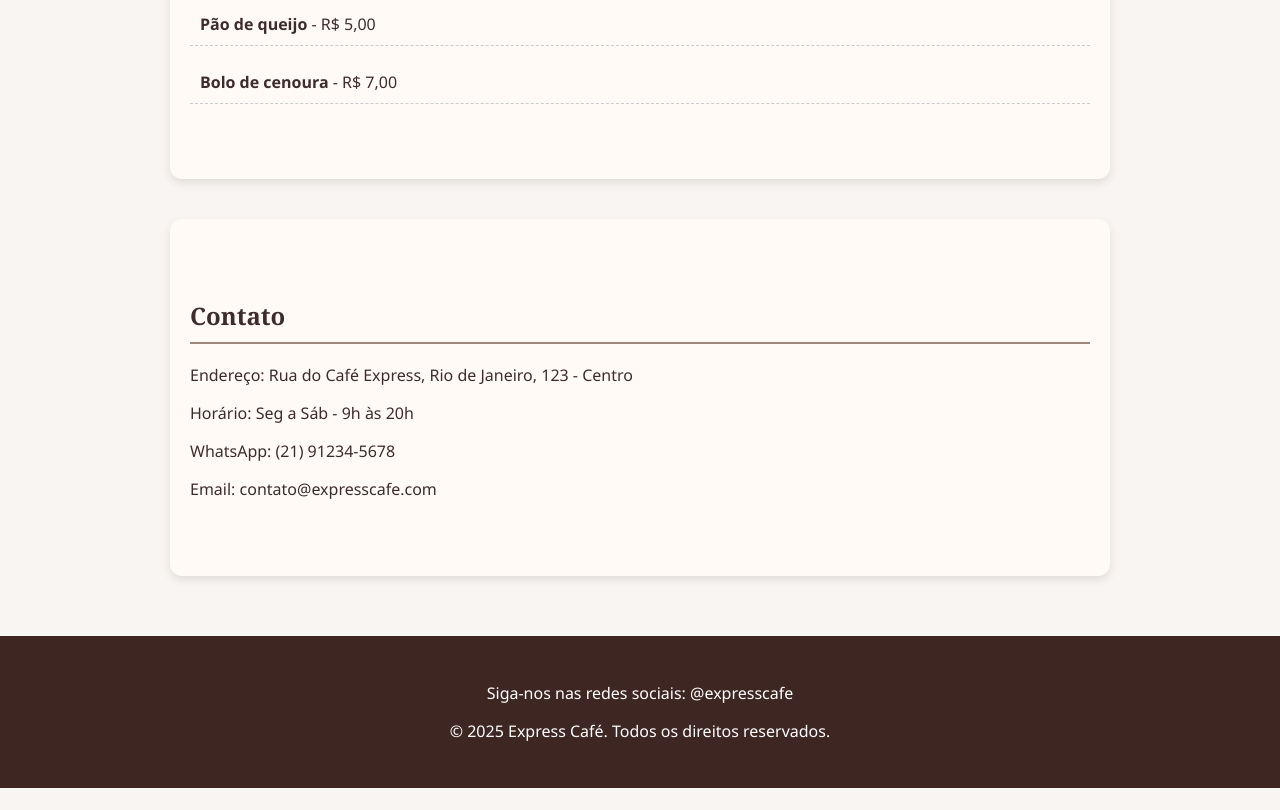
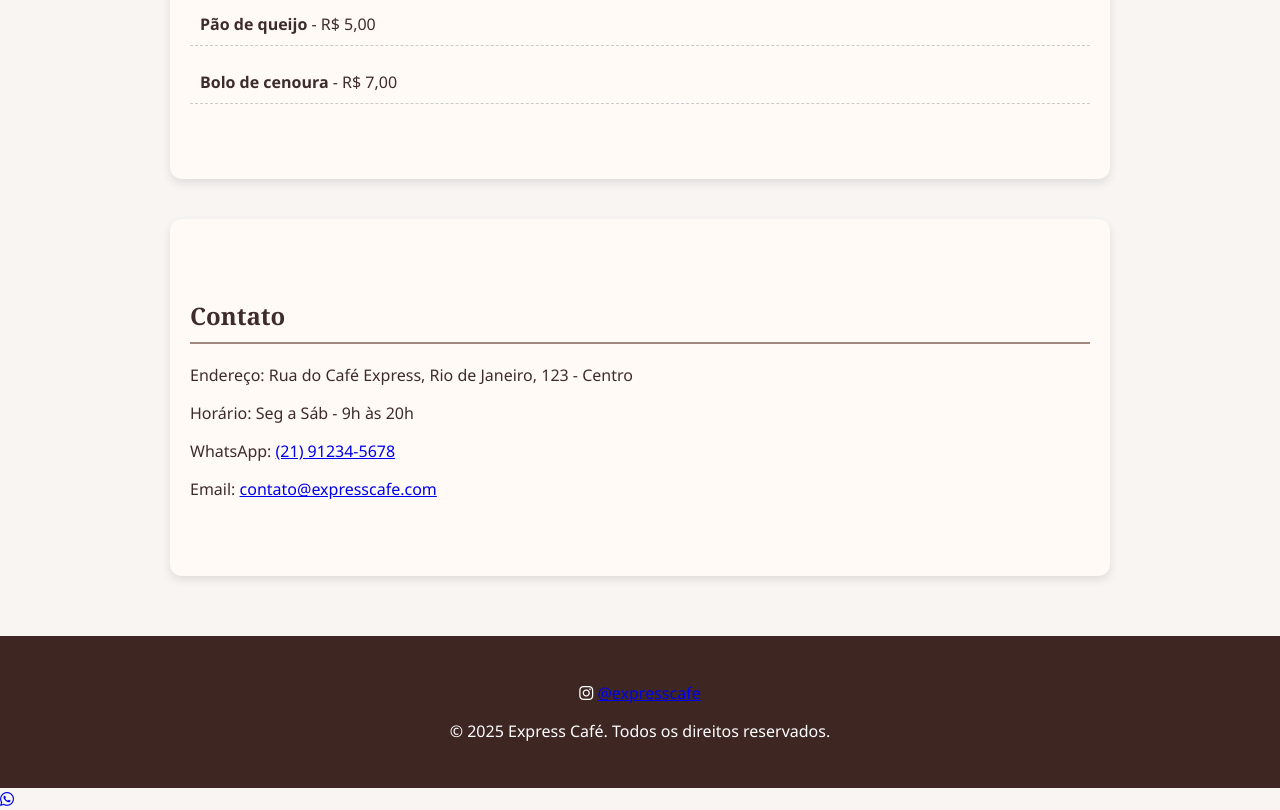
Before and after one commit to aniecss/CafeExpress.html, a plain HTML site: page index.html in a window 1280 px wide. Shown: the part 1299-2109 px from the top of the page. Before the commit the page ends 2087 px from the top, so only its background shows below. Drawn offline with Linux system fonts and the light colour scheme.

Commit message:
Update index.html

```diff
--- a/index.html
+++ b/index.html
@@ -5,18 +5,22 @@
     <meta name="viewport" content="width=device-width, initial-scale=1.0">
     <title>Express Café</title>
     <link rel="stylesheet" href="style.css">
+    <!-- Font Awesome para ícones -->
+    <link rel="stylesheet" href="https://cdnjs.cloudflare.com/ajax/libs/font-awesome/6.4.0/css/all.min.css">
 </head>
 <body>
     <header>
         <h1>Express Café</h1>
         <p>O sabor que move o seu dia</p>
     </header>
-    <nav>
+
+    <nav aria-label="Navegação principal">
         <a href="#sobre">Sobre</a>
         <a href="#cardapio">Cardápio</a>
         <a href="#contato">Contato</a>
     </nav>
 
+    <main>
         <div class="hero">
             Bem-vindo ao Express Café
         </div>
@@ -39,13 +43,22 @@
             <h2>Contato</h2>
             <p>Endereço: Rua do Café Express, Rio de Janeiro, 123 - Centro</p>
             <p>Horário: Seg a Sáb - 9h às 20h</p>
-        <p>WhatsApp: (21) 91234-5678</p>
-        <p>Email: contato@expresscafe.com</p>
+            <p>WhatsApp: <a href="https://wa.me/5521912345678" target="_blank">(21) 91234-5678</a></p>
+            <p>Email: <a href="mailto:contato@expresscafe.com">contato@expresscafe.com</a></p>
         </section>
+    </main>
 
     <footer>
-        <p>Siga-nos nas redes sociais: @expresscafe</p>
+        <p>
+            <i class="fab fa-instagram"></i>
+            <a href="https://instagram.com/expresscafe" target="_blank">@expresscafe</a>
+        </p>
         <p>&copy; 2025 Express Café. Todos os direitos reservados.</p>
     </footer>
+
+    <!-- Ícone flutuante do WhatsApp -->
+    <a href="https://wa.me/5521912345678" target="_blank" class="whatsapp-float">
+        <i class="fab fa-whatsapp"></i>
+    </a>
 </body>
 </html>
```
Lines whose indentation alone changed are shown as unchanged.
